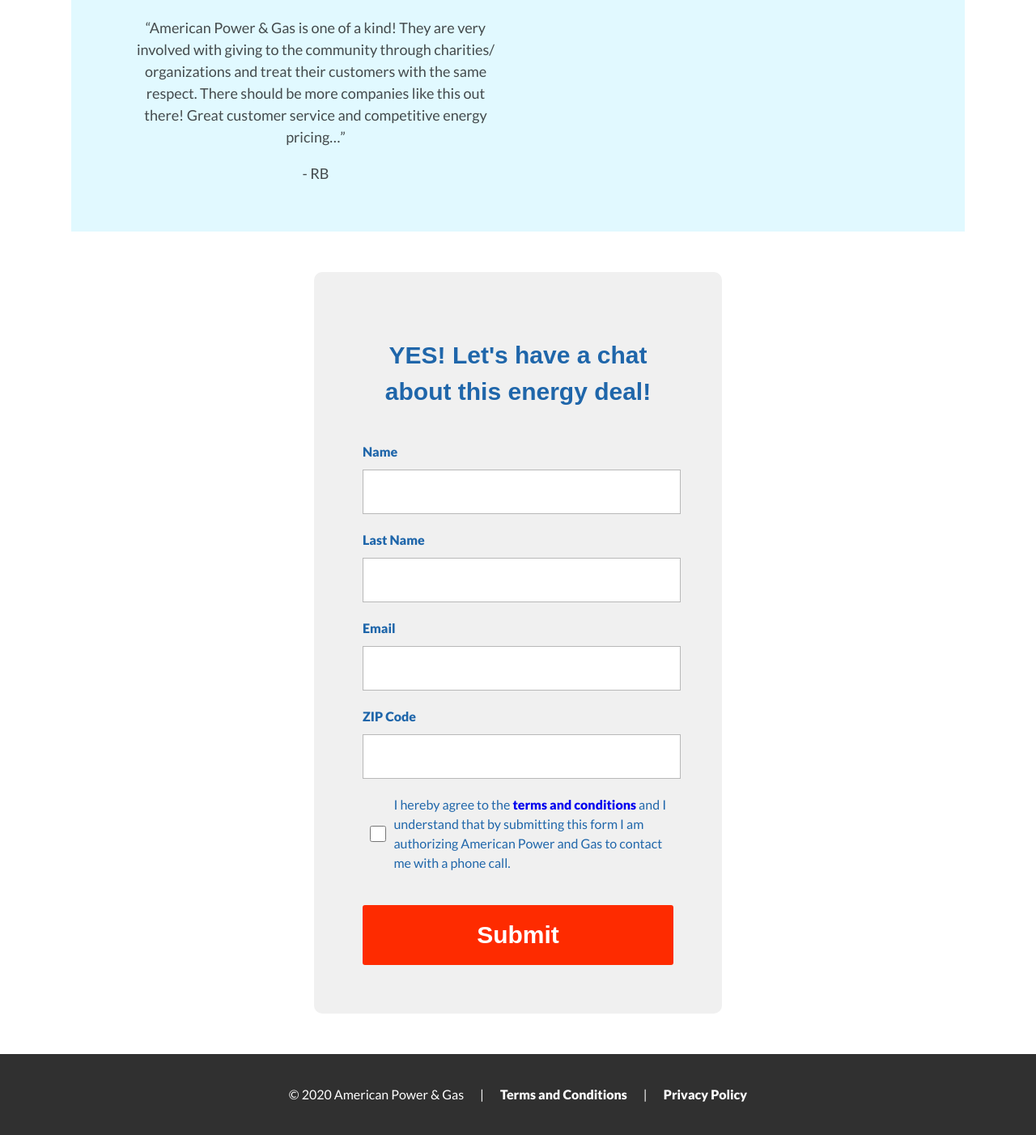
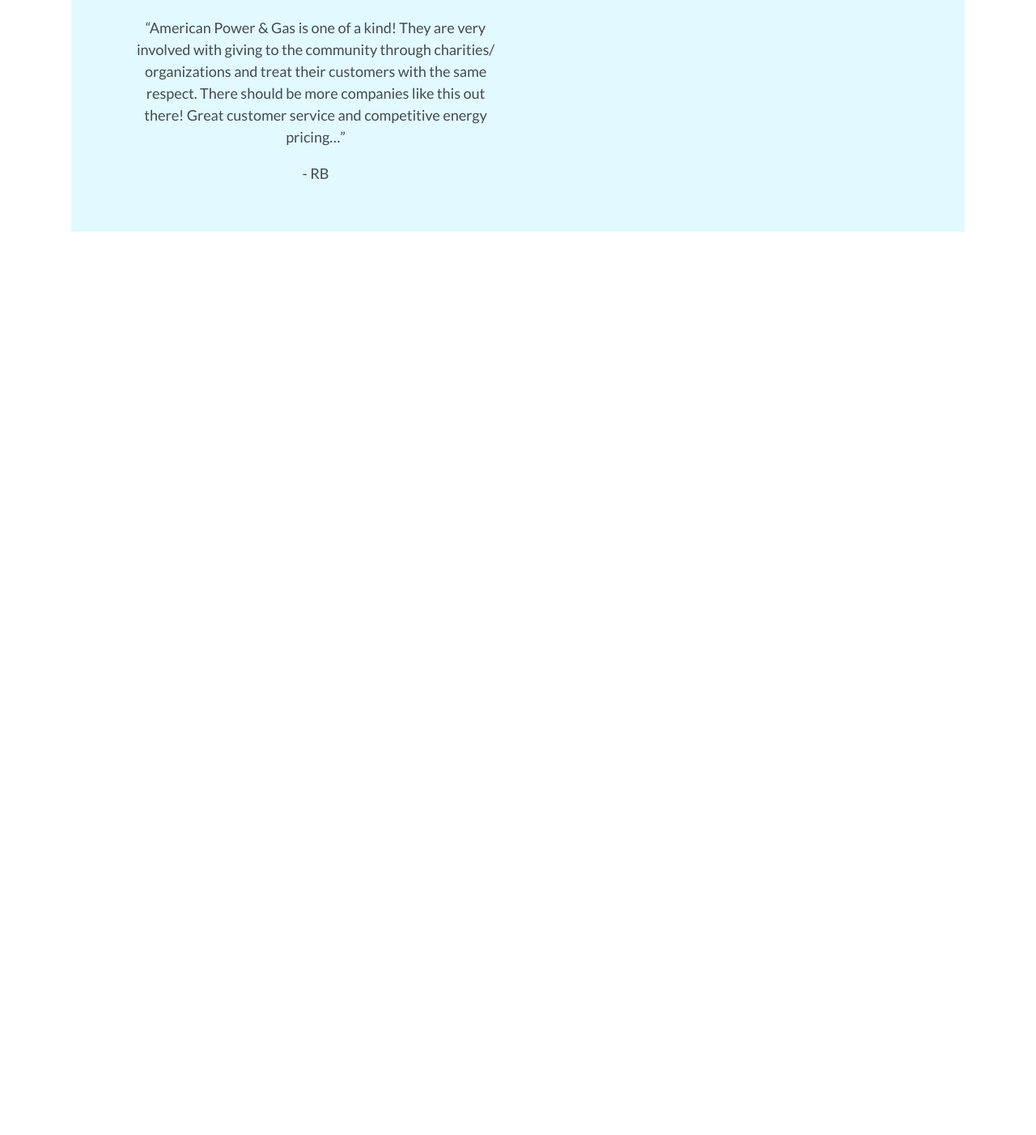
Before and after one commit to ZeldOcarina/apg-benefits, a website built with webpack: page src/index.html in a window 1280 px wide. Shown: the part 3791-5193 px from the top of the page at 81% size. After the commit the page ends 4137 px from the top, so only its background shows below. Built offline with nearby package versions, Linux system fonts and the light colour scheme.

Commit message:
Remove form and revert to original design

```diff
--- a/src/index.html
+++ b/src/index.html
@@ -150,7 +150,7 @@
         Contribute to the movement that is helping the world become a better and
         cleaner place for our children.
       </p>
-      <a class="cta__btn" href="#form-section">LET'S HAVE A CHAT!</a>
+      <a class="cta__btn">SUBSCRIBE NOW!</a>
     </section>
     <section class="testimonials">
       <h2 class="testimonials__title">What our members say:</h2>
@@ -185,87 +185,5 @@
         </div>
       </div>
     </section>
-    <section class="form" id="form-section">
-      <div class="form">
-        <form action="/f/1121-4492" class="form__form" method="POST">
-          <h3 class="form__cta">
-            YES! Let's have a chat about this energy deal!
-          </h3>
-          <div class="form__form-input-container">
-            <label for="first_name" class="form__label">Name</label>
-            <input
-              type="text"
-              class="form__text-input"
-              name="first_name"
-              id="first_name"
-              required
-            />
-          </div>
-          <div class="form__form-input-container">
-            <label for="last_name" class="form__label">Last Name</label>
-            <input
-              type="text"
-              class="form__text-input"
-              name="last_name"
-              id="last_name"
-              required
-            />
-          </div>
-          <div class="form__form-input-container">
-            <label for="email" class="form__label">Email</label>
-            <input
-              type="email"
-              class="form__text-input"
-              name="email"
-              id="email"
-              required
-            />
-          </div>
-          <div class="form__form-input-container">
-            <label for="zip_code" class="form__label">ZIP Code</label>
-            <input
-              type="text"
-              class="form__text-input"
-              name="zip_code"
-              id="zip_code"
-              required
-            />
-          </div>
-          <div
-            class="form__form-input-container form__form-input-container--checkbox"
-          >
-            <label for="terms" class="form__label form__checkbox--label"
-              >I hereby agree to the
-              <a href="https://www.americanpowerandgas.com/terms-conditions/"
-                >terms and conditions</a
-              >
-              and I understand that by submitting this form I am authorizing
-              American Power and Gas to contact me with a phone call.</label
-            >
-            <input
-              type="checkbox"
-              class="form__text-input form__checkbox"
-              name="terms"
-              id="terms"
-              required
-            />
-          </div>
-          <div class="form__form-input-container">
-            <input type="submit" class="cta__btn" value="Submit" />
-          </div>
-        </form>
-      </div>
-    </section>
-    <footer class="footer">
-      &copy;&nbsp;<span class="footer__date"></span>&nbsp;American Power &
-      Gas<span class="footer__divider">|</span>
-      <a href="https://www.americanpowerandgas.com/terms-conditions/"
-        >Terms and Conditions</a
-      >
-      <span class="footer__divider">|</span>
-      <a href="https://www.americanpowerandgas.com/privacy-policy/"
-        >Privacy Policy</a
-      >
-    </footer>
   </body>
 </html>
--- a/src/index.js
+++ b/src/index.js
@@ -1,34 +1 @@
 import "./styles/index.scss";
-
-const form = document.querySelector(".form__form");
-
-form.addEventListener("submit", (e) => {
-  e.preventDefault();
-
-  const formData = new FormData();
-  formData.append("first_name", document.getElementById("first_name").value);
-  formData.append("last_name", document.getElementById("last_name").value);
-  formData.append("email", document.getElementById("email").value);
-  formData.append(
-    "a0832b09-7191-ea11-a9a8-be86afc8905f",
-    document.getElementById("zip_code").value
-  );
-
-  const req = new XMLHttpRequest();
-  req.addEventListener("load", function () {
-    const data = JSON.parse(this.responseText);
-    if (data.success)
-      window.location.href =
-        "https://rewards.americanpowerandgas.com/thank-you";
-  });
-
-  req.addEventListener("error", function (err) {
-    console.log("ERROR!", err);
-  });
-
-  req.open("POST", form.action, true);
-  //req.setRequestHeader("Accept", " application/json");
-  req.send(formData);
-});
-
-document.querySelector(".footer__date").textContent = new Date().getFullYear();
--- a/src/styles/components/_testimonials.scss
+++ b/src/styles/components/_testimonials.scss
@@ -4,6 +4,7 @@
   margin: 0 auto;
   padding: 4rem;
   text-align: center;
+  margin-bottom: 6rem;
 
   @include respond(phone-port) {
     width: 100%;
```
Also changed, not shown: public/index.html (+1 -1 lines), public/main.b939c1c7bf93024b0ffd.bundle.js (deleted, +0 -1 lines), 2 other files.
